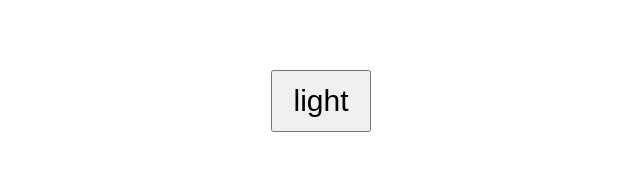
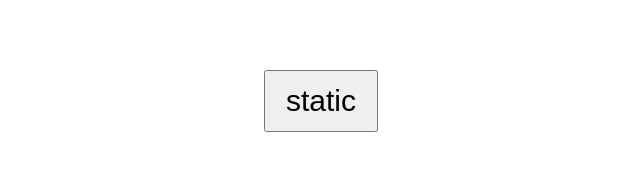
Before and after one commit to nicoglennon/reactjs-gb-1, a React (Create React App) app: page / in a window 1280 px wide. Shown: the part 299-470 px from the top of the page, without its empty margins (319-959 px from the left). Built offline with nearby package versions, Linux system fonts and the light colour scheme.

Commit message:
Add multiple reducers

```diff
--- a/src/index.js
+++ b/src/index.js
@@ -3,23 +3,38 @@ import ReactDOM from 'react-dom'
 import './App.css'
 import { MgmtProvider, useMgmt } from './mgmt.js'
 
-const initialState = { theme: 'light' }
+const initialState = { theme: { current: 'light' }, text: { value: 'static' } }
 
-const themeReducer = (state, action) => {
+const rootReducer = ({ theme, text }, action) => {
+  return {
+    theme: themeReducer(theme, action),
+    text: textReducer(text, action),
+  }
+}
+
+const themeReducer = (theme, action) => {
+  console.log(theme, action)
   switch (action) {
     case 'TOGGLE_THEME':
-      return { ...state, theme: state.theme === 'light' ? 'dark' : 'light' }
+      return { ...theme, current: theme.current === 'light' ? 'dark' : 'light' }
     default:
-      return state
+      return theme
+  }
+}
+
+const textReducer = (text, action) => {
+  switch (action) {
+    default:
+      return text
   }
 }
 
 const Demo = () => {
-  const [{ theme }, dispatch] = useMgmt()
+  const [{ theme, text }, dispatch] = useMgmt()
   return (
-    <div className={`demo-background ${theme}`}>
+    <div className={`demo-background ${theme.current}`}>
       <button onClick={() => dispatch('TOGGLE_THEME')} className="theme-button">
-        {theme}
+        {text.value}
       </button>
     </div>
   )
@@ -27,7 +42,7 @@ const Demo = () => {
 
 const App = () => {
   return (
-    <MgmtProvider reducer={themeReducer} initialState={initialState}>
+    <MgmtProvider reducer={rootReducer} initialState={initialState}>
       <Demo />
     </MgmtProvider>
   )
```
